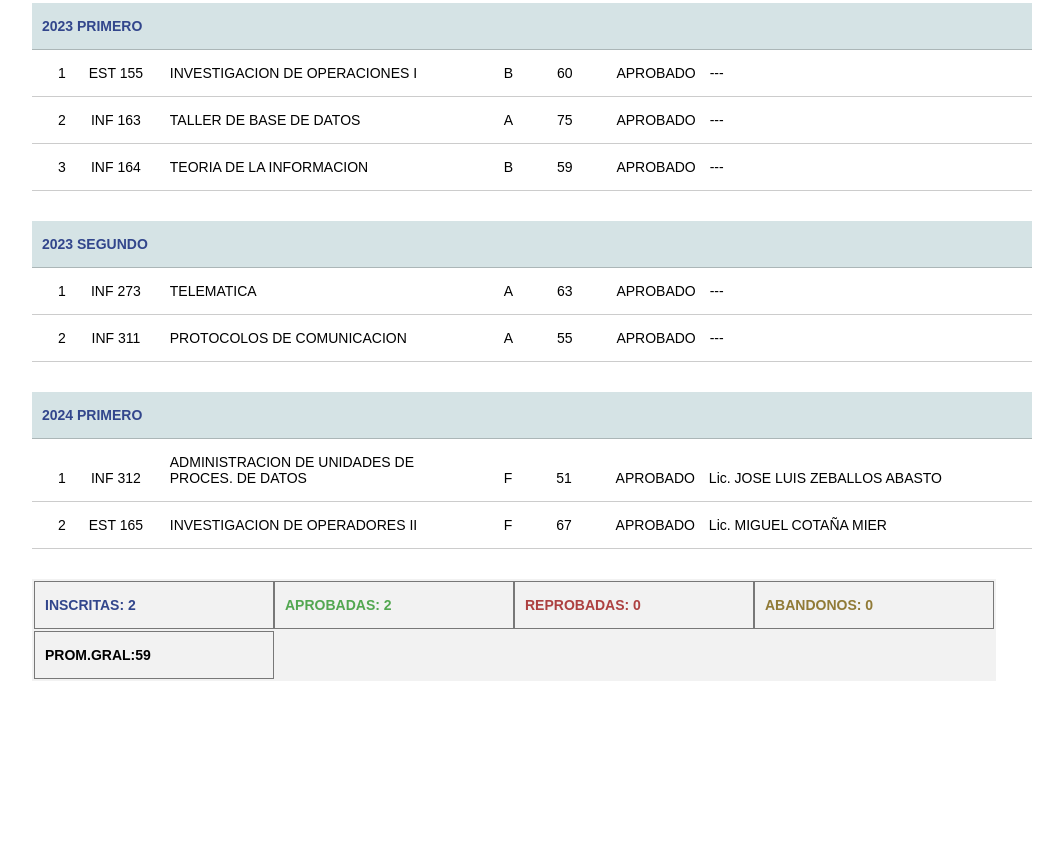
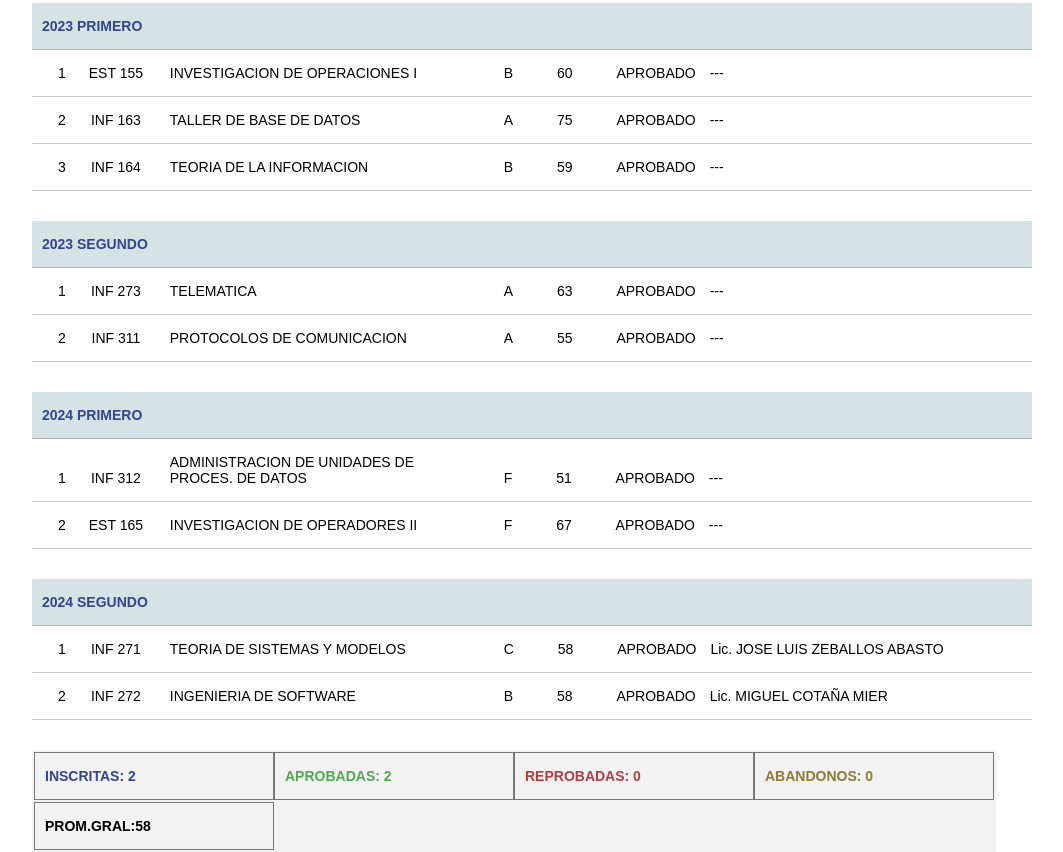
Before and after one commit to ssainformatica/umsa, a plain HTML site: page notas.html in a window 1280 px wide. Shown: the part 2479-3331 px from the top of the page, without its empty margins (108-1171 px from the left). Before the commit the page ends 3160 px from the top, so only its background shows below. Drawn offline with Linux system fonts and the light colour scheme.

Commit message:
Add files via upload

```diff
--- a/notas.html
+++ b/notas.html
@@ -450,7 +450,7 @@
 				<span class="paralelo">F</span>
 				<span class="nota">51</span>
 				<span class="estado">APROBADO</span>
-				<span class="lic">Lic. JOSE LUIS ZEBALLOS ABASTO</span>
+				<span class="lic"> --- </span>
 			</p>
 			<p>
 				<span class="numero">2</span>
@@ -458,6 +458,30 @@
 				<span class="materia">INVESTIGACION DE OPERADORES II</span>
 				<span class="paralelo">F</span>
 				<span class="nota">67</span>
+				<span class="estado">APROBADO</span>
+				<span class="lic"> --- </span>
+			</p>
+
+		</div>
+
+		<div class="notas">
+			<p class="notas_titulo">2024 SEGUNDO</p>
+
+			<p>
+				<span class="numero">1</span>
+				<span class="sigla">INF 271 </span>
+				<span class="materia">TEORIA DE SISTEMAS Y MODELOS</span>
+				<span class="paralelo">C</span>
+				<span class="nota">58</span>
+				<span class="estado">APROBADO</span>
+				<span class="lic">Lic. JOSE LUIS ZEBALLOS ABASTO</span>
+			</p>
+			<p>
+				<span class="numero">2</span>
+				<span class="sigla">INF 272 </span>
+				<span class="materia">INGENIERIA DE SOFTWARE</span>
+				<span class="paralelo">B</span>
+				<span class="nota">58</span>
 				<span class="estado">APROBADO</span>
 				<span class="lic">Lic. MIGUEL COTAÑA MIER</span>
 			</p>
@@ -475,7 +499,7 @@
 					<td class="cuarto">ABANDONOS: 0</td>
 				</tr>
 				<tr>
-					<td>PROM.GRAL:59</td>
+					<td>PROM.GRAL:58</td>
 
 				</tr>
 			</table>
```
